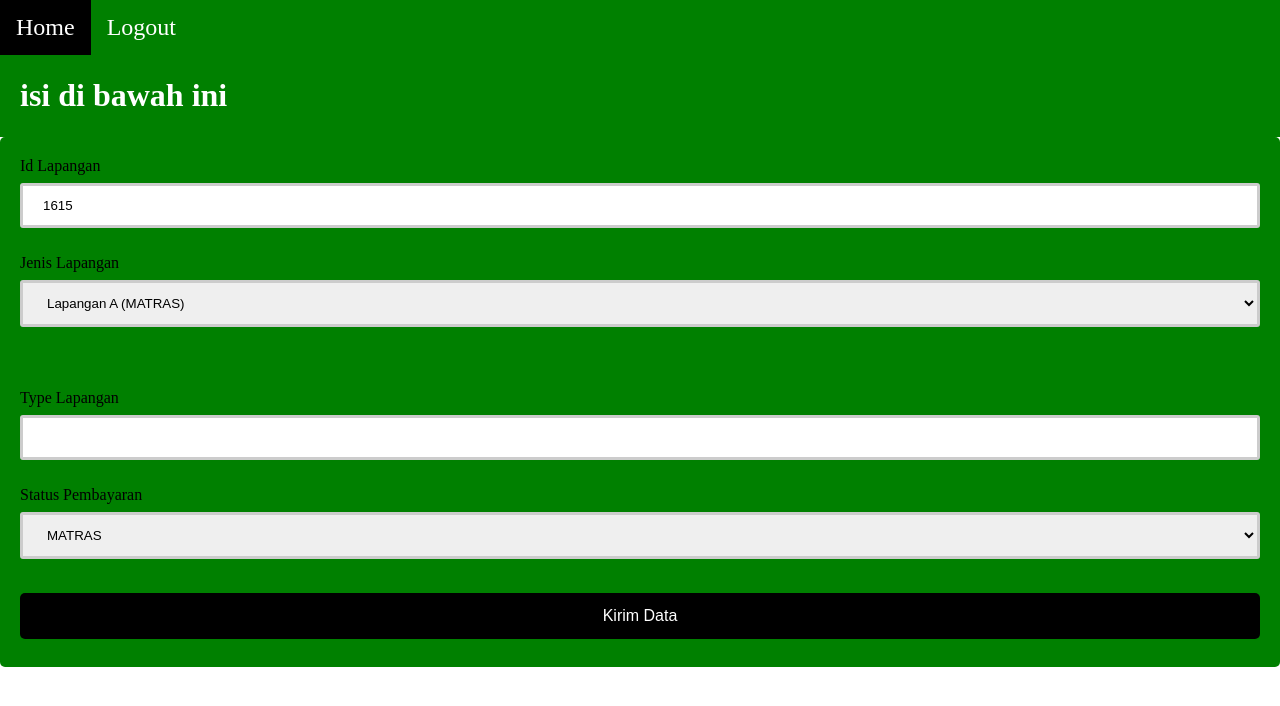
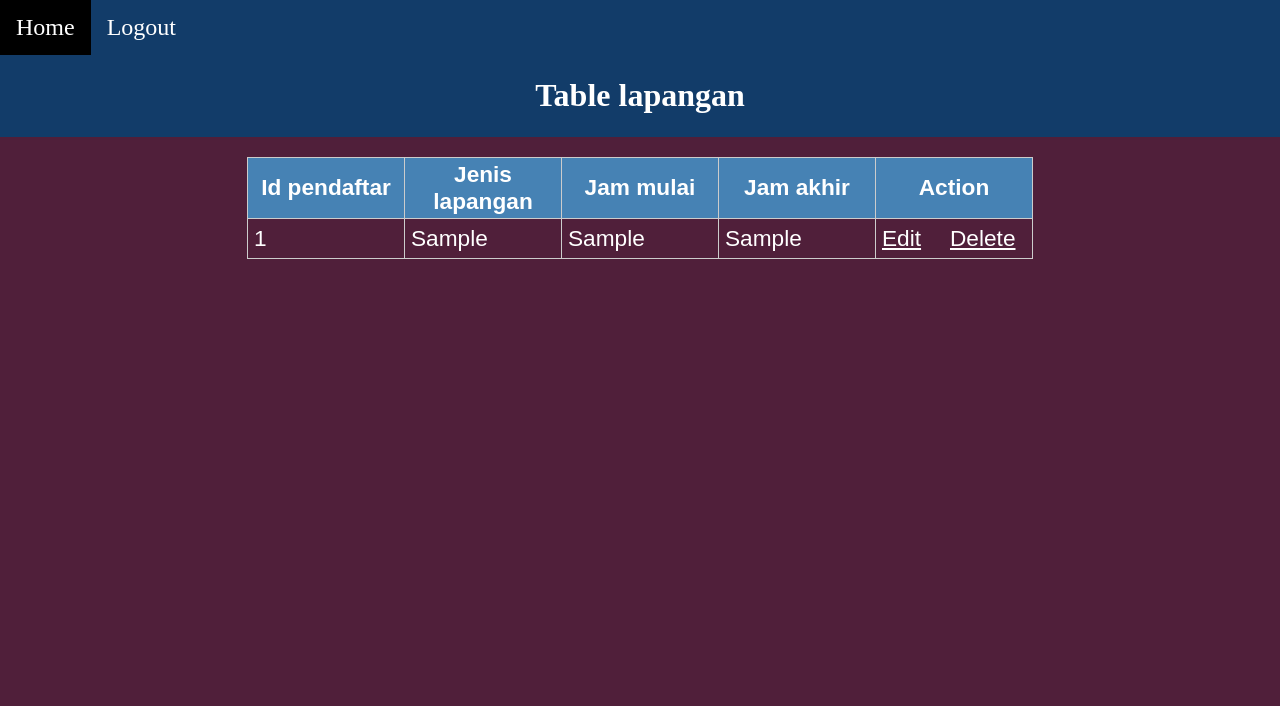
Before and after one commit to diffarydk/Booking-Futsal, a PHP site: page /admin/data_lapangan.php in a window 1280 px wide. Shown: the top 706 px of the page. Run offline with PHP 8.4, Linux system fonts and the light colour scheme; tables that the repository leaves empty or names only in its code hold one stand-in row (values such as "Sample post").

Commit message:
update 6

```diff
--- a/admin/data_lapangan.php
+++ b/admin/data_lapangan.php
@@ -7,50 +7,52 @@
     <meta charset="UTF-8">
     <meta http-equiv="X-UA-Compatible" content="IE=edge">
     <meta name="viewport" content="width=device-width, initial-scale=1.0">
-    <title>Document</title>
+    <title>Table Lapangan</title>
 </head>
 <style>
     body{
         margin: 0;
         padding: 0;
+        background-color: #501f3a;
+        text-decoration: none;
+    }
+    .table{
+        font-family: arial, helvetica, sans-serif;
+        border-collapse: collapse;
+        font-size: 17pt;
+        border: 1px solid #cccccc;
+    }
+    td {
+        padding: 6px;
+        height: 25px;
+        color: white;
+    }
+    td a {
+        color: white;
+    }
+    th {
+        padding: 3px;
+        background-color: steelblue;
+        color: white;
+        height: 50px;
+        width: 150px;
     }
     .form{
-        background-color: green;
         padding: 20px;
         border-radius: 5px;
+
     }
-    input, textarea, select{
-        width: 100%;
-        padding: 12px 20px;
-        margin: 8px 0;
-        display: inline-block;
-        border: solid #ccc;
-        border-radius: 3px;
-        box-sizing: border-box;
-    }
-    button{
-        width: 100%;
-        background-color: black;
-        padding: 14px 20px;
-        margin: 8px 0;
-        border: none;
-        border-radius: 5px;
-        cursor: pointer;
-        font-size: 16px;
-        color: white;
-    }
-    button:hover{
-        background-color: white;
-    }
+
     .menu{
             list-style-type: none;
             overflow: hidden;
-            background-color: green;
+            background-color: #123c69;
             padding: 0;
             margin: 0;
         }
     .menu-list{
             float: left;
+            font-size: 13px;
         }
     .menu-list a {
             display: block;
@@ -66,8 +68,9 @@
         .judul{
             width: 100;
             padding: 1px 20px;
-            background-color: green;
+            background-color: #123c69;
             color: white;
+            text-align: center;
         }
     </style>
 <body>
@@ -75,31 +78,35 @@
         <li class="menu-list"><a href="./welcome.php">Home</a></li>
         <li class="menu-list"><a href="../logout.php">Logout</a></li>
     </ul>
-    <div class="judul"><h1>isi di bawah ini</h1></div>
+    <div class="judul"><h1>Table lapangan</h1></div>
     <form class= "form" action="../input/input_data_lapangan.php" method="post">
 
-        <label for="">Id Lapangan</label><br>
-        <input type="text" name="id_lapangan" id="" value="<?= rand(0000,9999)?>" readonly>
-        <br><br>
-        <label for="">Jenis Lapangan</label><br>
-        <select name="jenis_lapangan" id="">
-            <option value="a">Lapangan A (MATRAS)</option>
-            <option value="b">Lapangan B (SINTETIS)</option>
-            <option value="b">Lapangan C (VINYL)</option>
-        </select>
-        <br><br>
-        <br><br>
-        <label for="">Type Lapangan</label><br>
-        <input name="type_lapangan" id="">
-        <br><br>
-        <label for="">Status Pembayaran</label><br>
-        <select name="status_pembayaran" id="">
-        <option value="matras">MATRAS</option>
-        <option value="sintetis">SINTETIS</option>
-        <option value="vinyl">Vinyl</option>
-        </select>
-        <br><br>
-        <button type="sumbit">Kirim Data</button>
-</form>
-</body>
+    <table class="table" border="1" align="center">
+<tr>
+            <th>Id pendaftar</th>
+            <th>Jenis lapangan</th>
+            <th>Jam mulai</th>
+            <th>Jam akhir</th>
+            <th>Action</th>
+        </tr>
+    <?php
+    $no=1;
+    $query = mysqli_query($koneksi, "SELECT * FROM data_pendaftar");
+    while ($data=mysqli_fetch_array($query)){?>
+        <tr>
+            <td><?php echo $data['id_pendaftar'] ?></td>
+            <td><?php echo $data['jenis_lapangan'] ?></td>
+            <td><?php echo $data['jam_mulai'] ?></td>
+            <td><?php echo $data['jam_selesai'] ?></td>
+            <td>
+                <a href="edit.php?id=<?php echo $data['id_pendaftar']?>">Edit</a>&emsp;
+                <a class="delete" href="delete.php?id=<?php echo $data['id_pendaftar']?>">Delete</a>
+            </td>
+        </tr>
+    <?php }
+    ?>
+
+</table> </td>
+</tr>
+</table> </body>
 </html>
--- a/form/pendaftar.php
+++ b/form/pendaftar.php
@@ -95,7 +95,7 @@
         <select name="jenis_lapangan" id="">
             <option value="a">Lapangan A (MATRAS)</option>
             <option value="b">Lapangan B (SINTETIS)</option>
-            <option value="b">Lapangan C (VINYL)</option>
+            <option value="c">Lapangan C (VINYL)</option>
         </select>
         <br><br>
         <label for="">Jam Mulai</label><br>
```
Also changed, not shown: admin/edit.php (added, +53 -0 lines), admin/update_data.php (added, +12 -0 lines), admin/welcome.php (+10 -6 lines).
